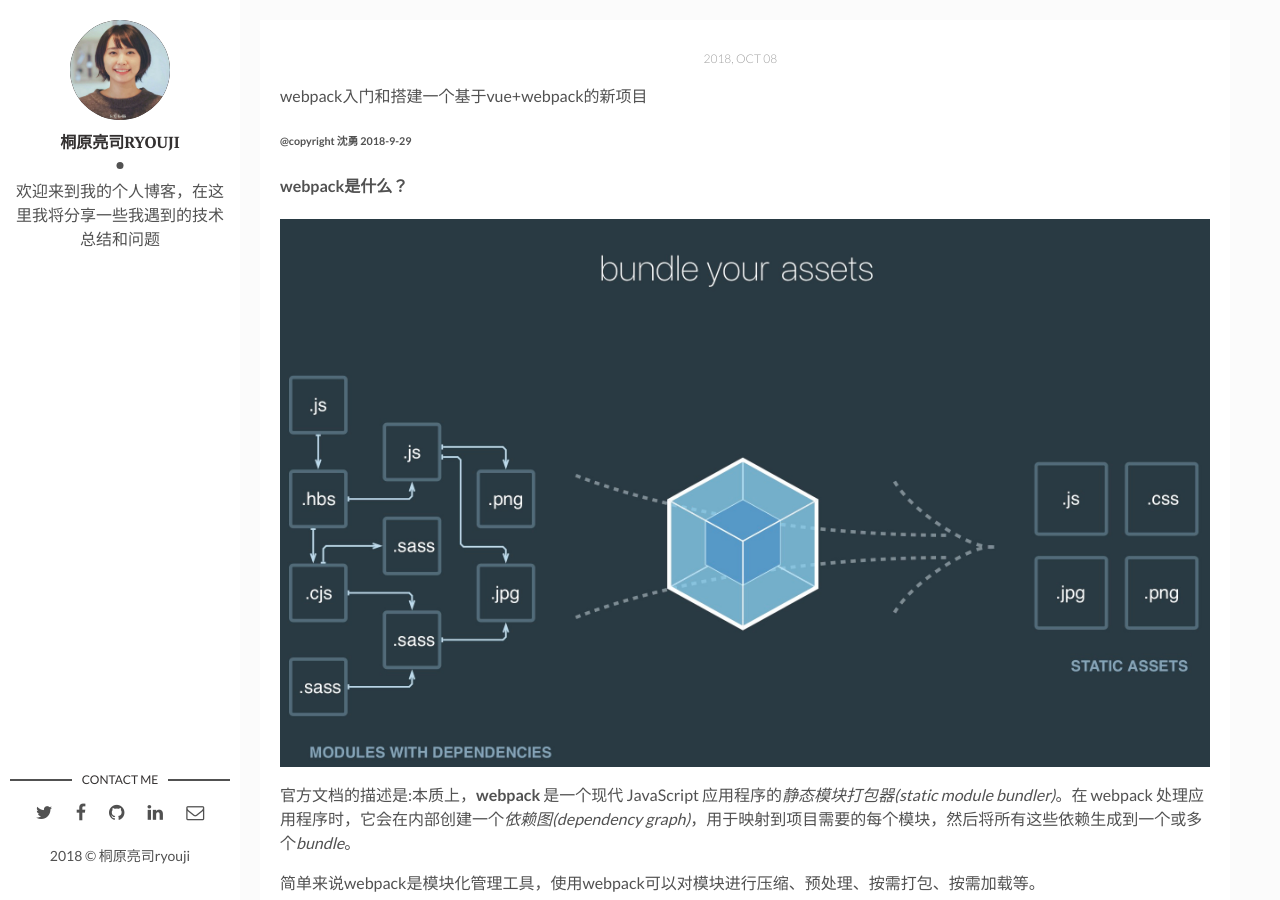
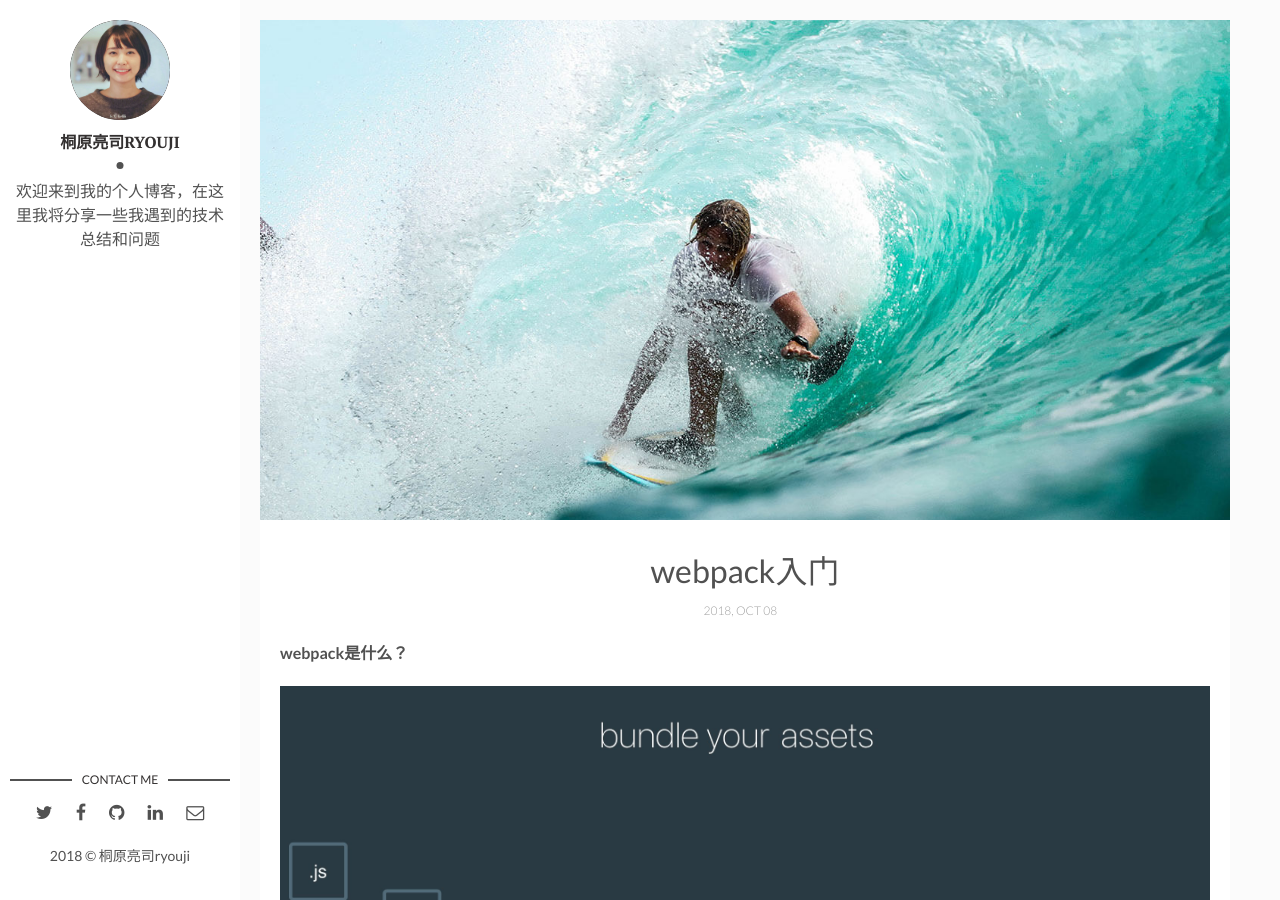
Before and after one commit to luuuuuuuyouli/liluyou, a Jekyll site: the page built from _posts/2018-10-08-An-introduction-to-webpack.markdown, in a window 1280 px wide and 900 px high. Built offline with Jekyll 4.4.1, drawn with Linux system fonts in a browser that asks for light colours; our own code applies the rules of GitHub Pages for plain Markdown files; comment, search, counter and statistics services are not loaded.

Commit message:
修改博客

```diff
--- a/_posts/2018-10-08-An-introduction-to-webpack.markdown
+++ b/_posts/2018-10-08-An-introduction-to-webpack.markdown
@@ -1,18 +1,12 @@
 ---
 layout: post
-title: webpack入门和搭建一个基于vue+webpack的新项目
-date: 2018-10-08 16:41:20 +0300
-description:webpack入门和搭建一个基于vue+webpack的新项目. # Add post description (optional)
-img: how-to-start.jpg # Add image post (optional)
+title: webpack入门
+date: 2018-10-08 13:32:20 +0300
+description: You’ll find this post in your `_posts` directory. Go ahead and edit it and re-build the site to see your changes. # Add post description (optional)
+img: i-rest.jpg # Add image post (optional)
 fig-caption: # Add figcaption (optional)
-tags: [webpack, vue]
+tags: [Vue, Webpack]
 ---
-
-
-
-webpack入门和搭建一个基于vue+webpack的新项目
-
-###### @copyright 沈勇 2018-9-29
 
 #### webpack是什么？
 
```
